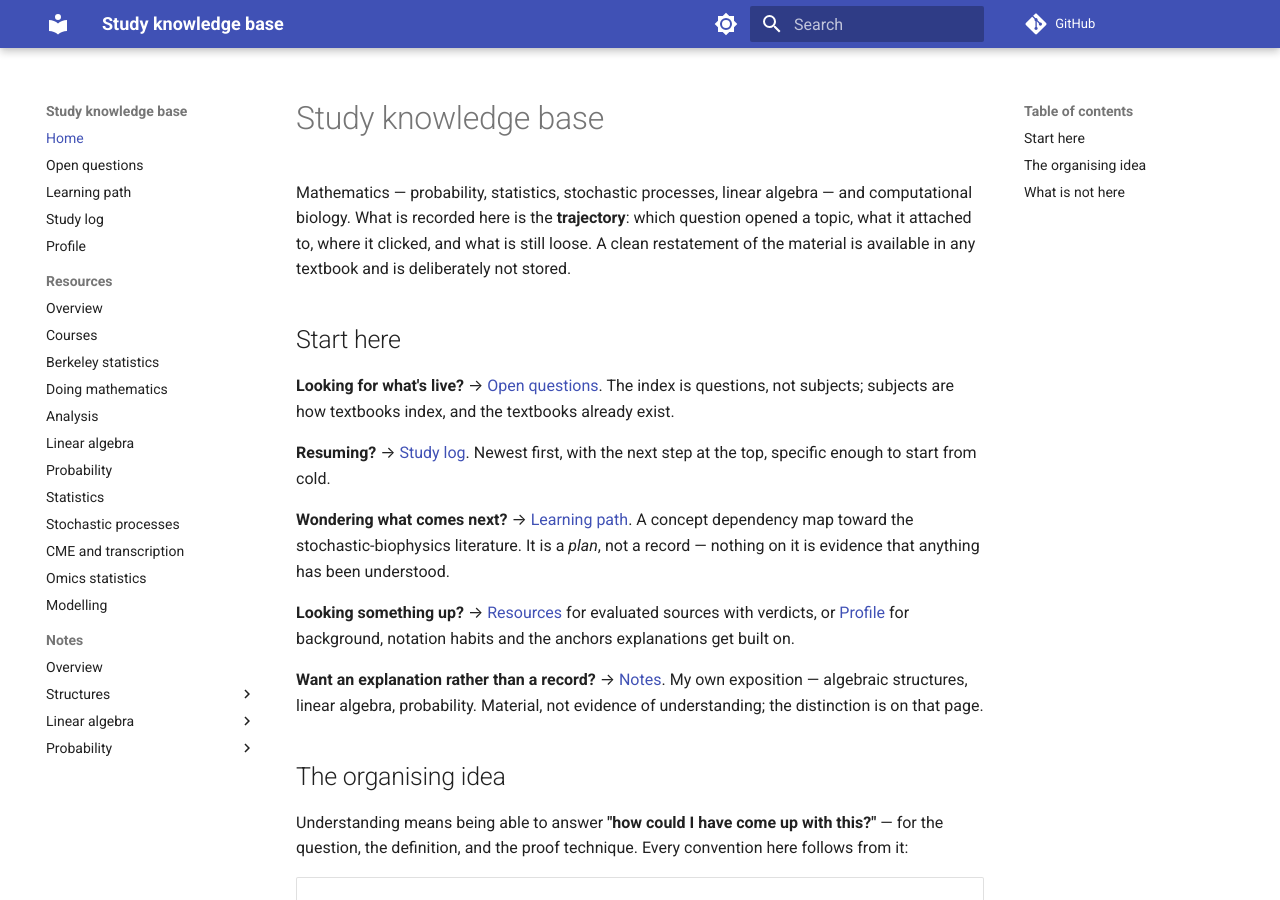
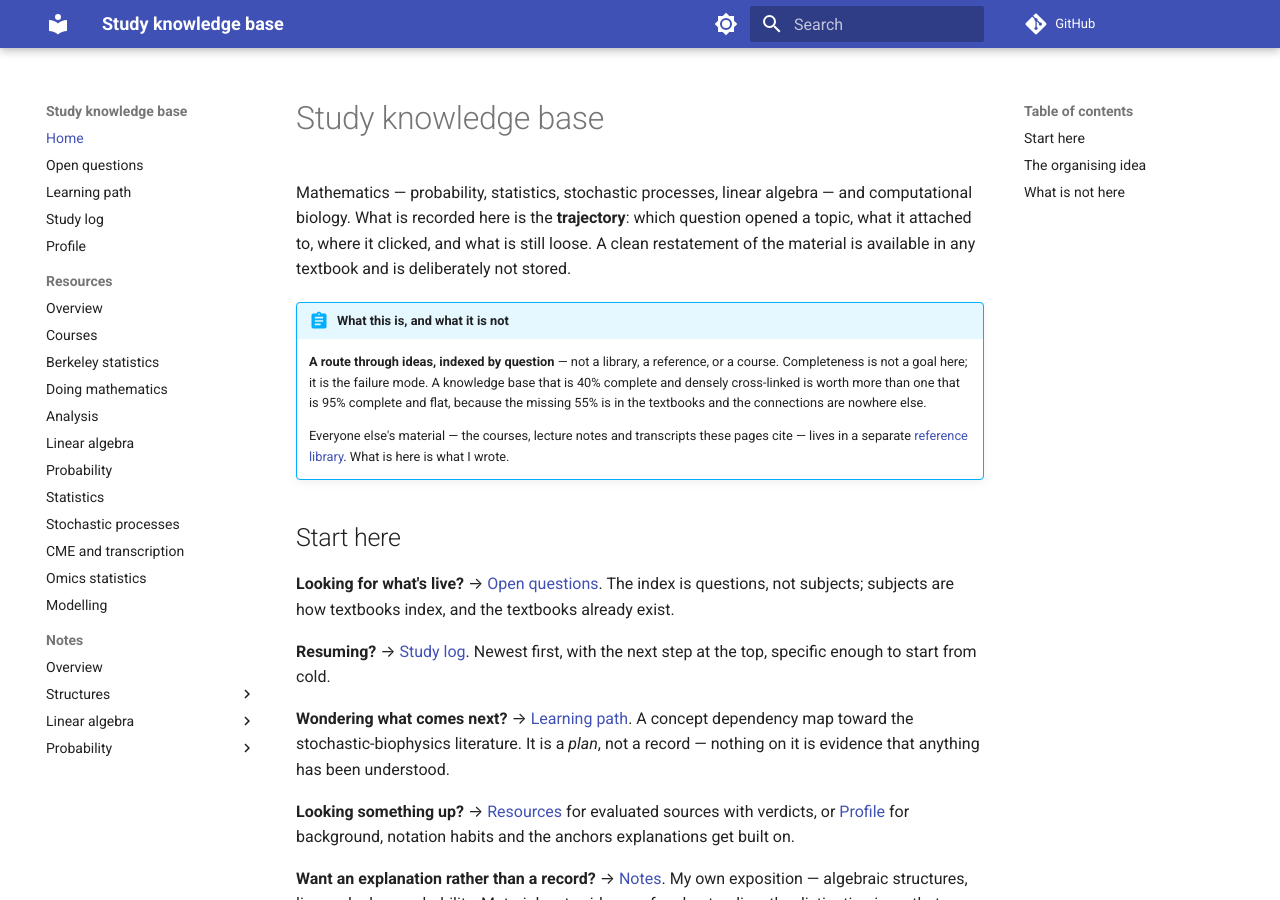
Before and after one commit to Claptar/knowledge-base, an MkDocs documentation site: the page built from docs/index.md, in a window 1280 px wide and 900 px high. Built offline with MkDocs 1.6.1 and Material for MkDocs 9.7.7, drawn with Linux system fonts in a browser that asks for light colours; comment, search, counter and statistics services are not loaded.

Commit message:
State the purpose and the test every change is judged by
The scope rules were all present but written as rules for composing a page,
never as a test applied to a proposal — and they sat 42 lines down behind
two sections of process. Now first, with the four pulls that keep recurring:
accumulate, restate, seed, systematise.

Co-Authored-By: Claude Opus 5 (1M context) <noreply@anthropic.com>

```diff
--- a/docs/index.md
+++ b/docs/index.md
@@ -8,6 +8,17 @@ Mathematics — probability, statistics, stochastic processes, linear algebra
 biology. What is recorded here is the **trajectory**: which question opened a topic, what it
 attached to, where it clicked, and what is still loose. A clean restatement of the material is
 available in any textbook and is deliberately not stored.
+
+!!! abstract "What this is, and what it is not"
+
+    **A route through ideas, indexed by question** — not a library, a reference, or a course.
+    Completeness is not a goal here; it is the failure mode. A knowledge base that is 40%
+    complete and densely cross-linked is worth more than one that is 95% complete and flat,
+    because the missing 55% is in the textbooks and the connections are nowhere else.
+
+    Everyone else's material — the courses, lecture notes and transcripts these pages cite —
+    lives in a separate [reference library](https://claptar.github.io/knowledge-base-library/).
+    What is here is what I wrote.
 
 ## Start here
 
```
Also changed, not shown: AGENTS.md (+57 -20 lines), README.md (+12 -2 lines), skills/study-mentor/references/kb-structure.md (+19 -0 lines).
